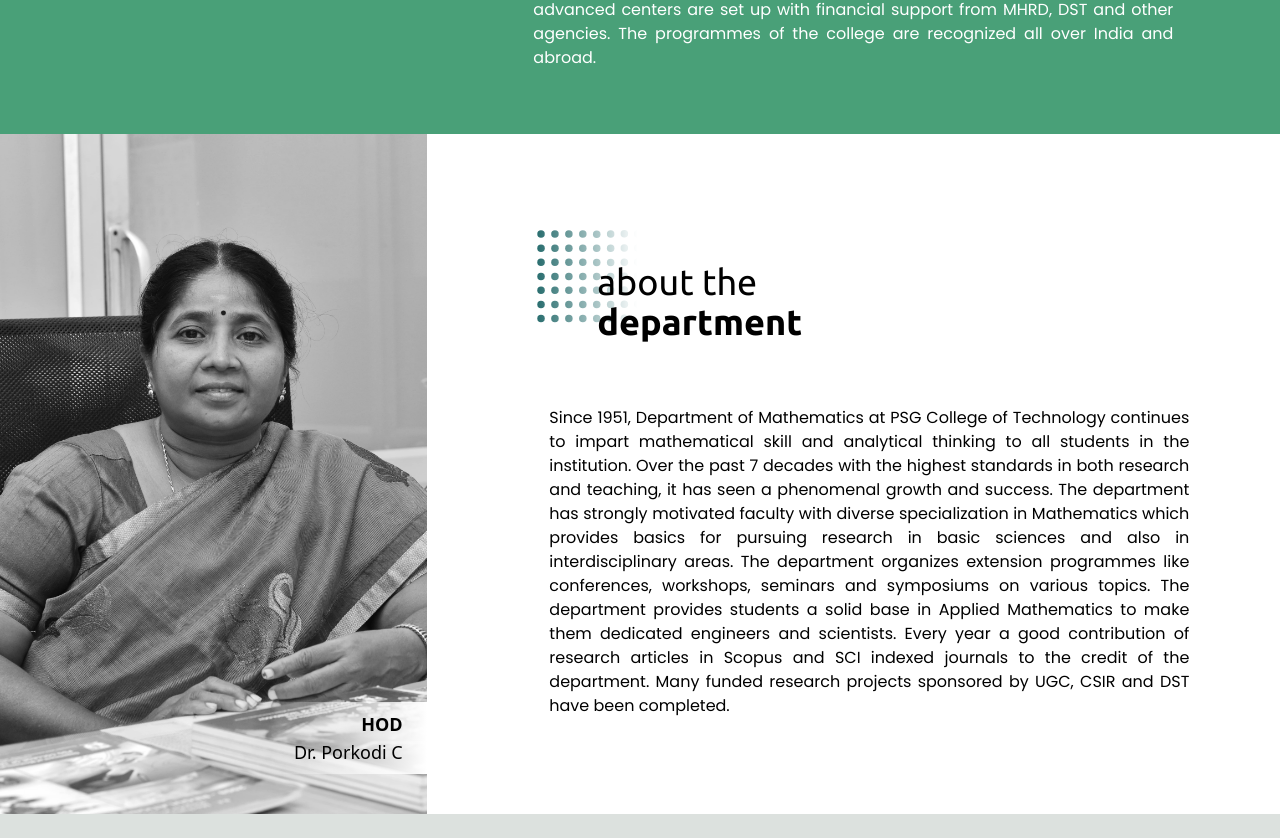
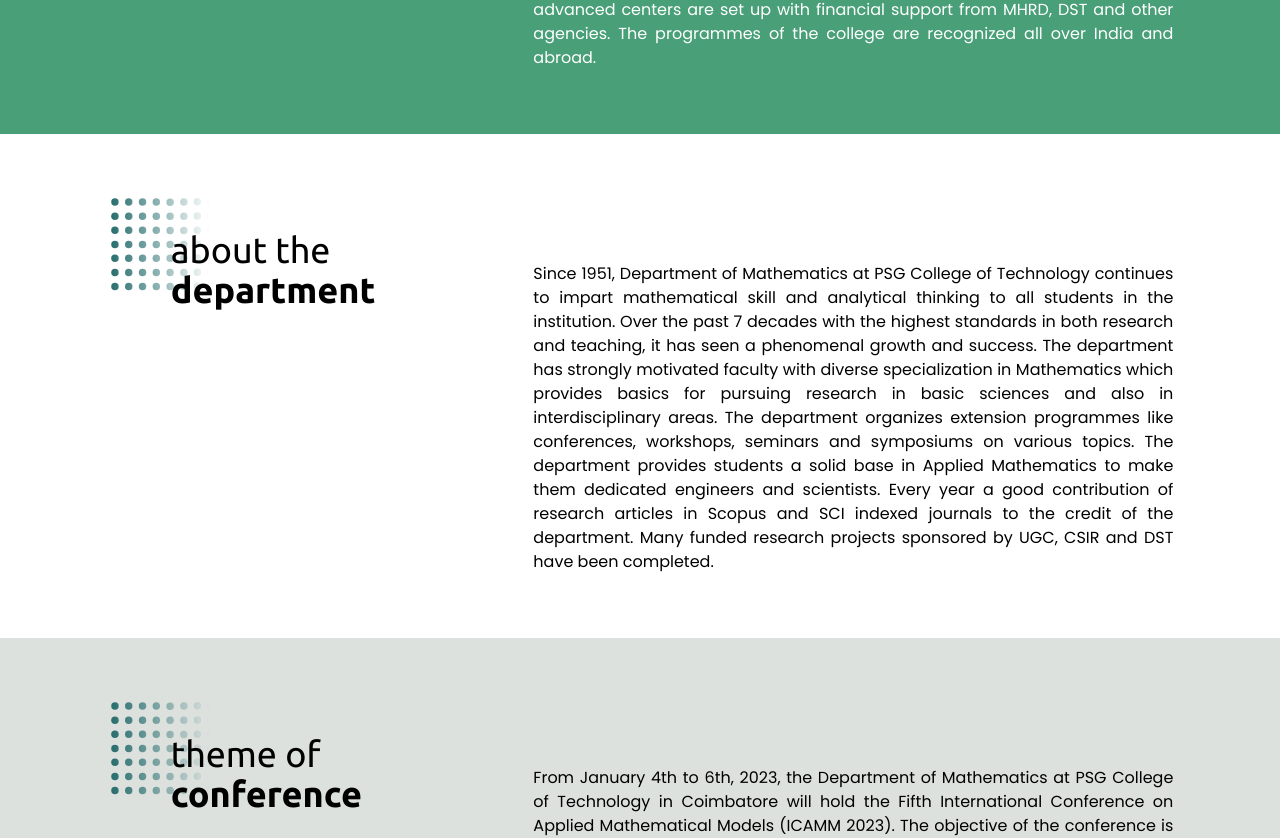
Before and after one commit to tgashwinkumar/icamm2023-react-sdk, a React (Create React App) app: page / in a window 1280 px wide. Shown: the part 1549-2387 px from the top of the page. Built offline with nearby package versions, Linux system fonts and the light colour scheme; the HTML template or start-up script is replaced by a standard one.

Commit message:
Spelling Changes done

```diff
--- a/package.json
+++ b/package.json
@@ -1,6 +1,5 @@
 {
   "name": "icamm-2023",
-  "homepage": "https://tgashwinkumar.github.io/icamm2023-react-sdk",
   "version": "0.1.0",
   "private": true,
   "dependencies": {
@@ -26,9 +25,7 @@
     "test": "react-scripts test",
     "eject": "react-scripts eject",
     "watch-tw": "npx tailwindcss -i ./src/styles/tailwind.css -o ./src/styles/tailwind.output.css --watch",
-    "start-tw": "concurrently \"react-scripts start\" \"npx tailwindcss -i ./src/styles/tailwind.css -o ./src/styles/tailwind.output.css --watch\"",
-    "predeploy": "yarn run build",
-    "deploy": "gh-pages -d build"
+    "start-tw": "concurrently \"react-scripts start\" \"npx tailwindcss -i ./src/styles/tailwind.css -o ./src/styles/tailwind.output.css --watch\""
   },
   "eslintConfig": {
     "extends": [
--- a/src/components/Section10.js
+++ b/src/components/Section10.js
@@ -50,7 +50,7 @@
             Dr. T. Vasanthi
           </p>
           <p className="text-dark-green mt-1 font-poppins w-full">
-            Assistant Professor
+            Professor
             <br />
             Department of Mathematics, <br/> PSG College of Technology
           </p>
--- a/src/components/Section4.js
+++ b/src/components/Section4.js
@@ -4,42 +4,28 @@
 
 const Section4 = () => {
   return (
-    <section className="w-screen h-fit lg:flex lg:flex-col bg-white">
-      <div className="flex flex-col lg:flex-row w-full h-full">
-        <div
-          className="w-full lg:w-1/3 min-h-[24rem] bg-black grayscale relative"
-          style={{
-            backgroundImage: `url(${HODimg})`,
-            backgroundPosition: "30% 50%",
-            backgroundSize: "cover",
-          }}
-        >
-          <div className="absolute bottom-10 right-0 hidden lg:block bg-gradient-to-r from-transparent to-white w-fit px-6 text-right py-2">
-            <p className="font-bold text-lg">HOD</p>
-            <p className="text-lg">Dr. Porkodi C</p>
-          </div>
-        </div>
-        <div className="w-full lg:w-2/3 h-full px-6 py-6 lg:py-24 lg:px-[calc(100vw/12)]">
-          <div className="flex flex-col space-x-4">
-            <Header subtext="about the" text="department" />
-            <div className="text-black w-full pt-16 font-poppins text-justify">
-              Since 1951, Department of Mathematics at PSG College of Technology
-              continues to impart mathematical skill and analytical thinking to
-              all students in the institution. Over the past 7 decades with the
-              highest standards in both research and teaching, it has seen a
-              phenomenal growth and success. The department has strongly
-              motivated faculty with diverse specialization in Mathematics which
-              provides basics for pursuing research in basic sciences and also
-              in interdisciplinary areas. The department organizes extension
-              programmes like conferences, workshops, seminars and symposiums on
-              various topics. The department provides students a solid base in
-              Applied Mathematics to make them dedicated engineers and
-              scientists. Every year a good contribution of research articles in
-              Scopus and SCI indexed journals to the credit of the department.
-              Many funded research projects sponsored by UGC, CSIR and DST have
-              been completed.
-            </div>
-          </div>
+    <section
+      id="section3"
+      className="w-screen h-fit px-6 py-16 lg:px-[calc(100vw/12)] space-y-4 lg:flex lg:flex-col bg-white"
+    >
+      <div className="flex flex-col lg:flex-row items-start">
+        <Header subtext="about the" text="department" />
+        <div className="flex-1 "></div>
+        <div className="text-black lg:max-w-[60%] pt-16 font-poppins text-justify">
+          Since 1951, Department of Mathematics at PSG College of Technology
+          continues to impart mathematical skill and analytical thinking to all
+          students in the institution. Over the past 7 decades with the highest
+          standards in both research and teaching, it has seen a phenomenal
+          growth and success. The department has strongly motivated faculty with
+          diverse specialization in Mathematics which provides basics for
+          pursuing research in basic sciences and also in interdisciplinary
+          areas. The department organizes extension programmes like conferences,
+          workshops, seminars and symposiums on various topics. The department
+          provides students a solid base in Applied Mathematics to make them
+          dedicated engineers and scientists. Every year a good contribution of
+          research articles in Scopus and SCI indexed journals to the credit of
+          the department. Many funded research projects sponsored by UGC, CSIR
+          and DST have been completed.
         </div>
       </div>
     </section>
--- a/src/components/Section6.js
+++ b/src/components/Section6.js
@@ -8,10 +8,10 @@
     >
       <div className="grid grid-cols-1 lg:grid-cols-2 lg:max-w-[60%] gap-x-8 gap-y-8 text-center ">
         <div className="w-full border-solid rounded-md p-4 pr-12 text-left  text-white shadow-lg bg-green flex items-center justify-start font-poppins text-lg">
-          Cryptography and Security
+          Cryptography and Network Security
         </div>
         <div className="w-full border-solid rounded-md p-4 pr-12 text-left  text-white shadow-lg bg-green flex items-center justify-start font-poppins text-lg">
-          Graph theory and Combinatrics
+          Graph theory and Combinatorics
         </div>
         <div className="w-full border-solid rounded-md p-4 pr-12 text-left  text-white shadow-lg bg-green flex items-center justify-start font-poppins text-lg">
           Soft Computing and Computational Mathematics
--- a/src/components/Section9.js
+++ b/src/components/Section9.js
@@ -41,7 +41,7 @@
           >
             Indian Delegates
           </div>
-          <Row category="Academecians" price="₹1500" />
+          <Row category="Academicians" price="₹1500" />
           <Row
             category="Industry / R&D Institutuion Participants"
             price="₹2500"
@@ -64,7 +64,7 @@
           >
             Foreign Delegates
           </div>
-          <Row category="Academecians" price="200 USD" />
+          <Row category="Academicians" price="200 USD" />
           <Row
             category="Accompanying guests / Spouse"
             price="100 USD"
```
